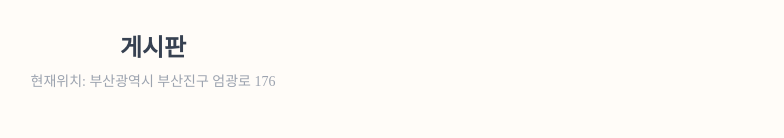
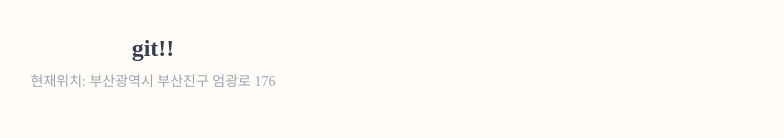
Before and after one commit to 111jjj111/runnershigh_web, a React (Create React App) app: page / in a window 1280 px wide. Shown: the top 138 px of the page, without its empty margins (487-1271 px from the left). Built offline with nearby package versions, Linux system fonts and the light colour scheme; no server answers; a web font is replaced by a local one.

Commit message:
게시판 -> git으로 변경

```diff
--- a/src/BoardList.tsx
+++ b/src/BoardList.tsx
@@ -70,7 +70,7 @@ const BoardList: React.FC = () => {
     <div className="h-screen flex flex-col bg-orange-50/40">
       <header className="p-8">
         <div className="flex flex-col items-center justify-center">
-          <h1 className="text-2xl font-bold text-gray-700 mb-2">게시판</h1>
+          <h1 className="text-2xl font-bold text-gray-700 mb-2">git!!</h1>
           <p className="text-sm text-gray-400 text-center">
             현재위치: 부산광역시 부산진구 엄광로 176
           </p>
```
